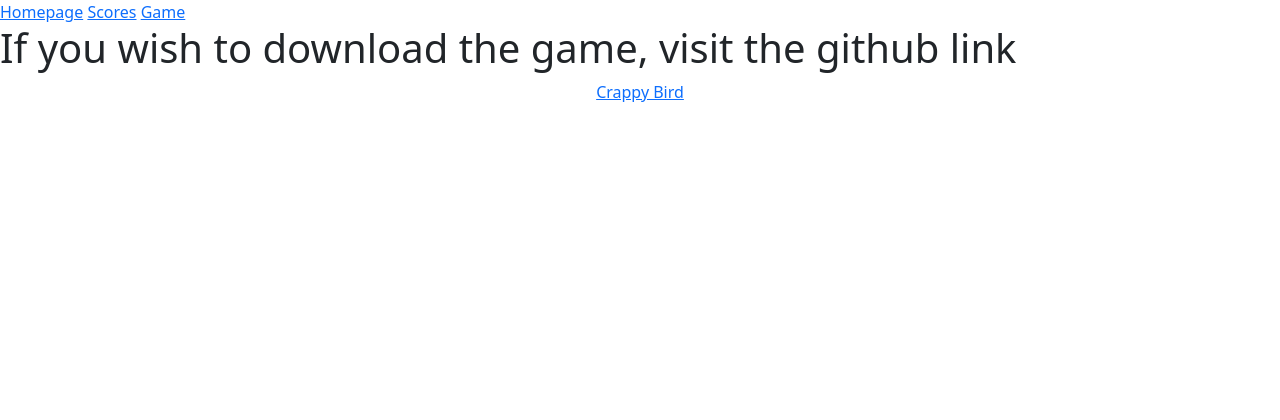
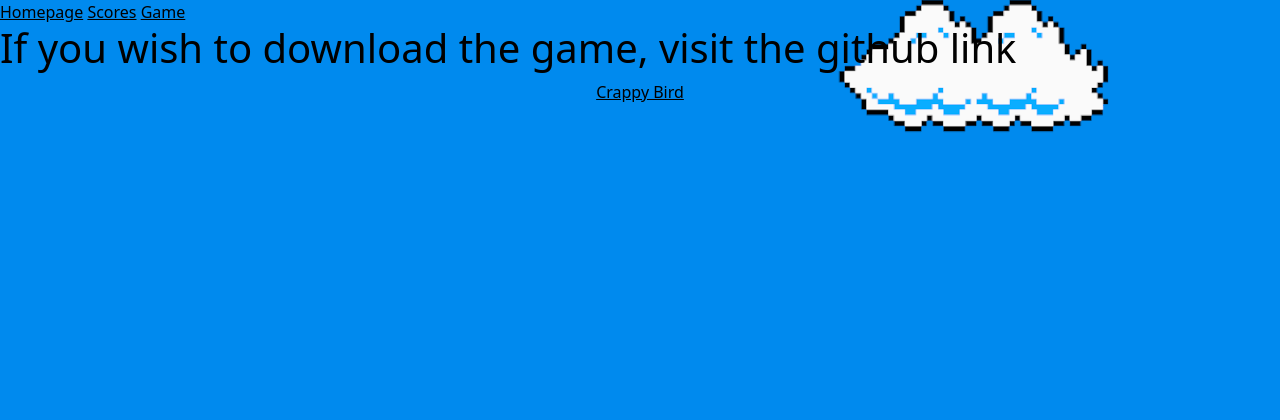
Before and after one commit to jtam64/pygame_final_project, a Flask app: page /game in a window 1280 px wide. Shown: the top 420 px of the page. Run offline with Flask 2, Linux system fonts and the light colour scheme.

Commit message:
added bg image to all pages and changed all text to black

```diff
--- a/app.py
+++ b/app.py
@@ -49,5 +49,11 @@ def game():
     '''
     return flask.render_template("game.html")
 
+@app.route("/background", methods=["GET"])
+def background():
+    '''Route for background image
+    '''
+    return flask.send_file("static/bg.png")
+
 if __name__ == "__main__":
     app.run(debug=True)
--- a/helper/scores.json
+++ b/helper/scores.json
@@ -1 +1 @@
-{"newest": 545, "highscore": {"TIM": 545}, "scores": {"JACK": 74, "JOHN": 128, "JOJO": 44, "MUNB": 19, "ARON": 22, "UDAY": 198, "MIKE": 21, "AMAN": 27, "JOKE": 1, "TIM": 545}, "history": {"JACK": [37, 3, 22, 74], "JOHN": [10, 78, 128], "JOJO": [8, 44], "MUNB": [19], "ARON": [22], "UDAY": [198, 2], "MIKE": [21], "AMAN": [27], "JOKE": [1], "TIM": [545]}}
+{"newest": 10, "highscore": {"TIM": 545}, "scores": {"JACK": 74, "JOHN": 128, "JOJO": 44, "MUNB": 19, "ARON": 22, "UDAY": 198, "MIKE": 21, "AMAN": 27, "JOKE": 1, "TIM": 545}, "history": {"JACK": [37, 3, 22, 74, 10], "JOHN": [10, 78, 128], "JOJO": [8, 44], "MUNB": [19], "ARON": [22], "UDAY": [198, 2], "MIKE": [21], "AMAN": [27], "JOKE": [1], "TIM": [545]}}
--- a/templates/base.html
+++ b/templates/base.html
@@ -7,9 +7,18 @@
 
   <link href="https://cdn.jsdelivr.net/npm/bootstrap@5.0.2/dist/css/bootstrap.min.css" rel="stylesheet"
     integrity="sha384-EVSTQN3/azprG1Anm3QDgpJLIm9Nao0Yz1ztcQTwFspd3yD65VohhpuuCOmLASjC" crossorigin="anonymous">
+  <title>Crappy Bird</title>
+  <style>
+    body {
+      background-image: url("{{url_for('background')}}");
+    }
+    a, td, h1, p, h4, h3 {
+      color: black;
+      font-weight: 500;
+    }
+  </style>
+</head>
 
-  <title>Crappy Bird</title>
-</head>
 <header>
   <a href="{{ url_for('index') }}">Homepage</a>
   <a href="{{ url_for('scores') }}">Scores</a>
--- a/templates/game.html
+++ b/templates/game.html
@@ -2,5 +2,5 @@
 
 {% block content %}
     <h1 class="jumbotron text-xxl-center">If you wish to download the game, visit the github link</h1>
-    <p class="text-center"><a href="https://github.com/jtam64/pygame_final_project">Crappy Bird</a></p>
+    <p class="text-center" style="font-weight:850"><a href="https://github.com/jtam64/pygame_final_project">Crappy Bird</a></p>
 {% endblock %}
--- a/templates/player.html
+++ b/templates/player.html
@@ -1,4 +1,5 @@
 {% extends "base.html" %}
+
 {% block content %}
     <h3 class="jumbotron text-xxl-center border-bottom"> {{ name }} </h3>
     {% for score in scores %}
```
Also changed, not shown: static/bg.png (added), 1 other file.
